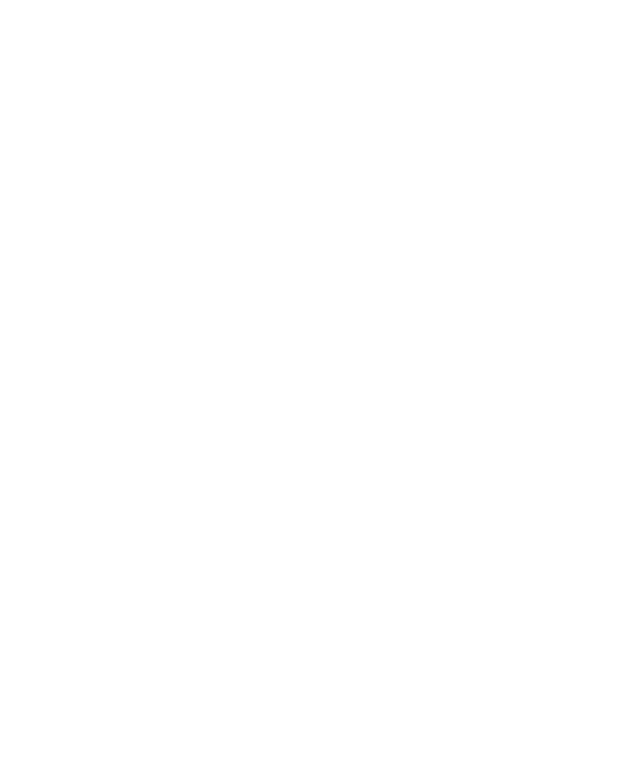
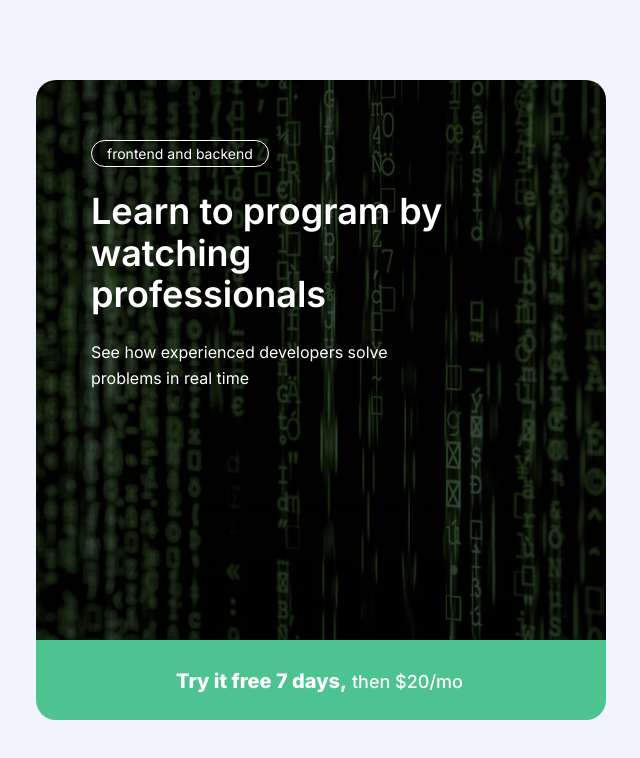
Before and after one commit to akbarovshoxruz/intro-form, a plain HTML site: page index.html in a window 1280 px wide. Shown: the whole page, without its empty margins (44-684 px from the left). Drawn offline with Linux system fonts and the light colour scheme.

Commit message:
Add hero block

```diff
--- a/css/style.css
+++ b/css/style.css
@@ -23,8 +23,71 @@ html{
   color: var(--text-color);
 }
 
+body{
+  background-color: var(--body-bg);
+}
+
+.main-content{
+  padding: 80px;
+}
+
 .container{
     width: 100%;
-    max-width: 1200px;
+    max-width: 1190px;
     margin: 0 auto;
 }
+
+/* Intro-page */
+
+.intro-page{
+  display: flex;
+  align-items: center;
+  gap: 10px;
+}
+.hero{
+  width: 570px;
+  height: 640px;
+  border-radius: 20px;
+}
+.hero-main{
+  width: 570px;
+  height: 560px;
+  background: linear-gradient(rgba(0, 0, 0, 0.574),rgba(0, 0, 0, 0.59)), url(../heroImg.png) no-repeat center center / cover;
+  border-radius: 20px 20px 0px 0px;
+  padding: 60px 55px;
+}
+.hero-badge {
+  width: 178px;
+  height: 27px;
+  border-radius: 41px;
+  border: 1px solid #FFF;
+  font-size: 14px;
+  color: #FFFFFF;
+  padding: 5px 15px;
+}
+.hero-heading {
+  font-size: 36px;
+  font-weight: 600;
+  color: #fff;
+}
+.hero-text {
+  font-size: 16px;
+  line-height: 26px;
+  color: #fff;
+}
+.hero-bottom {
+  width: 570px;
+  height: 80px;
+  background-color: var(--green);
+  border-radius: 0px 0px 20px 20px;
+  padding: 30px 140px;
+  color: #fff;
+  font-size: 18px;
+  font-weight: 500;
+}
+
+.hero-bottom-strong{
+  font-size: 20px;
+  font-weight: 700;
+  color: #fff;
+}
--- a/index.html
+++ b/index.html
@@ -8,8 +8,19 @@
     <link rel="stylesheet" href="./css/normalize.css">
 </head>
 <body>
-    <div class="container">
-
+    <div class="main-content">
+        <div class="container">
+            <div class="intro-page">
+                <div class="hero">
+                    <div class="hero-main">
+                        <div class="hero-badge">frontend and backend</div>
+                        <h1 class="hero-heading">Learn to program by <br> watching <br> professionals</h1>
+                        <p class="hero-text">See how experienced developers solve <br> problems in real time</p>
+                    </div>
+                    <div class="hero-bottom"><strong class="hero-bottom-strong">Try it free 7 days,</strong> then $20/mo</div>
+                </div>
+            </div>
+        </div>
     </div>
 </body>
 </html>
```
Also changed, not shown: heroImg.png (added).
